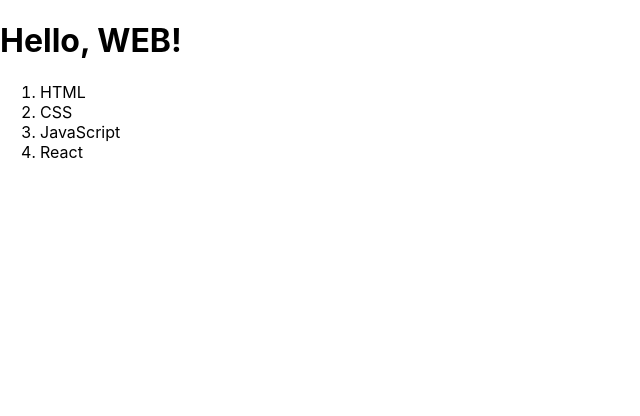
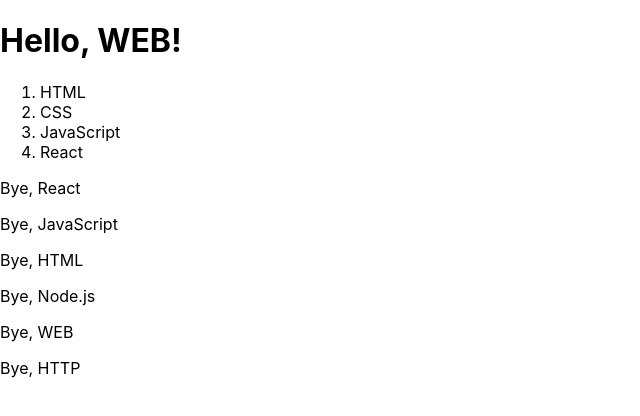
Before and after one commit to mjun0328-study/Course_React, a React (Create React App) app: page / in a window 1280 px wide. Shown: the top 416 px of the page, without its empty margins (0-640 px from the left). Built offline with nearby package versions, Linux system fonts and the light colour scheme.

Commit message:
Chapter 2 - 음미하기

```diff
--- a/src/App.js
+++ b/src/App.js
@@ -8,8 +8,18 @@
           return <li key={i}>{x}</li>;
         })}
       </ol>
+      <Hello name="React" />
+      <Hello name="JavaScript" />
+      <Hello name="HTML" />
+      <Hello name="Node.js" />
+      <Hello name="WEB" />
+      <Hello name="HTTP" />
     </div>
   );
 }
 
+function Hello({ name }) {
+  return <p>Bye, {name}</p>;
+}
+
 export default App;
```
